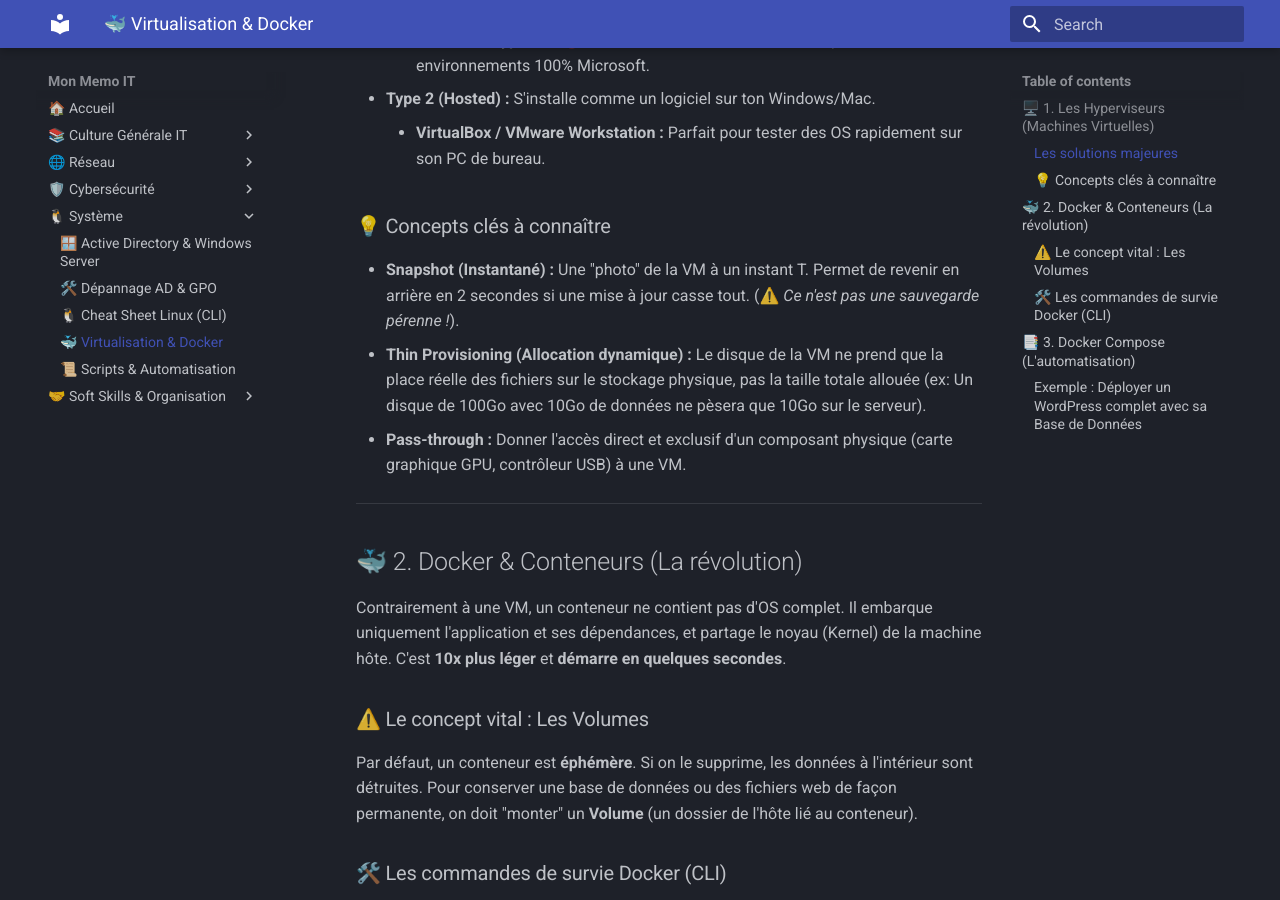
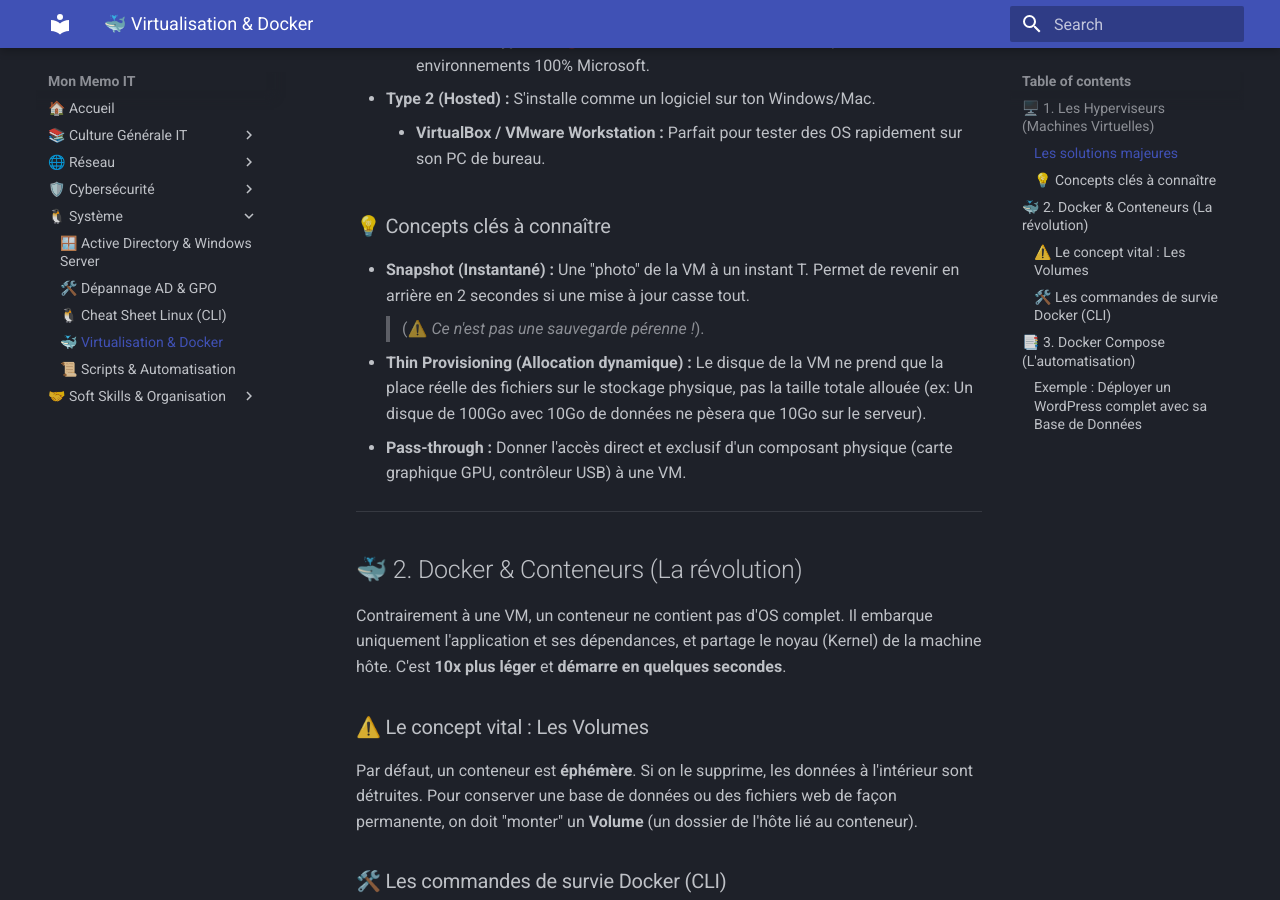
Before and after one commit to Shadowhats/mon-wiki, an MkDocs documentation site: the page built from docs/sys/virtualisation.md, in a window 1280 px wide and 900 px high, scrolled down 669 px. Built offline with MkDocs 1.6.1 and Material for MkDocs 9.7.7, drawn with Linux system fonts in a browser that asks for light colours.

```diff
--- a/docs/sys/virtualisation.md
+++ b/docs/sys/virtualisation.md
@@ -20,7 +20,7 @@ Une VM simule un matériel complet (BIOS, CPU, RAM, Disque). C'est l'idéal pour
 
 ### 💡 Concepts clés à connaître
 * **Snapshot (Instantané) :** Une "photo" de la VM à un instant T. Permet de revenir en arrière en 2 secondes si une mise à jour casse tout.
-(⚠️ *Ce n'est pas une sauvegarde pérenne !*).
+>(⚠️ *Ce n'est pas une sauvegarde pérenne !*).
 * **Thin Provisioning (Allocation dynamique) :** Le disque de la VM ne prend que la place réelle des fichiers sur le stockage physique, pas la taille totale allouée (ex: Un disque de 100Go avec 10Go de données ne pèsera que 10Go sur le serveur).
 * **Pass-through :** Donner l'accès direct et exclusif d'un composant physique (carte graphique GPU, contrôleur USB) à une VM.
 
```
